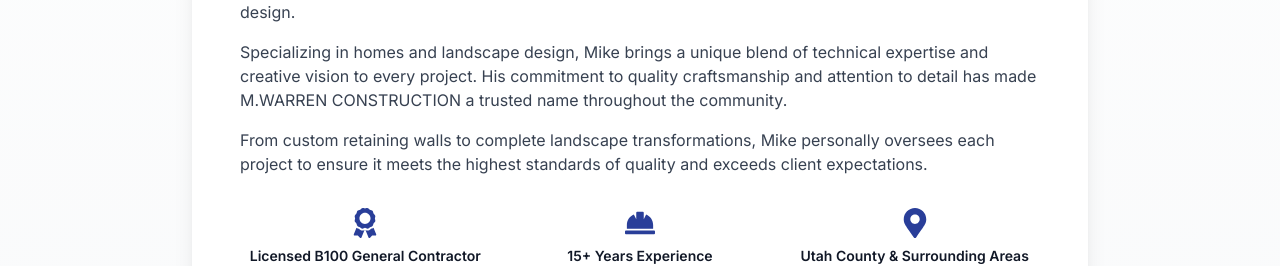
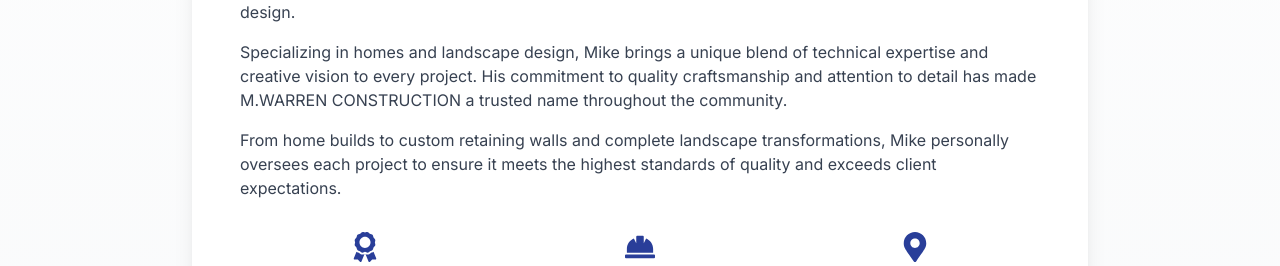
Before and after one commit to swarren1214/mwarren-construction, a React (Vite) app in the folder client/: page / in a window 1280 px wide. Shown: the part 1682-1948 px from the top of the page. Built offline with nearby package versions, Linux system fonts and the light colour scheme.

Commit message:
Update Team component description for clarity and detail

```diff
--- a/client/src/components/Team.jsx
+++ b/client/src/components/Team.jsx
@@ -58,7 +58,7 @@
                     community.
                   </p>
                   <p>
-                    From custom retaining walls to complete landscape transformations, Mike personally
+                    From home builds to custom retaining walls and complete landscape transformations, Mike personally
                     oversees each project to ensure it meets the highest standards of quality and exceeds
                     client expectations.
                   </p>
```
